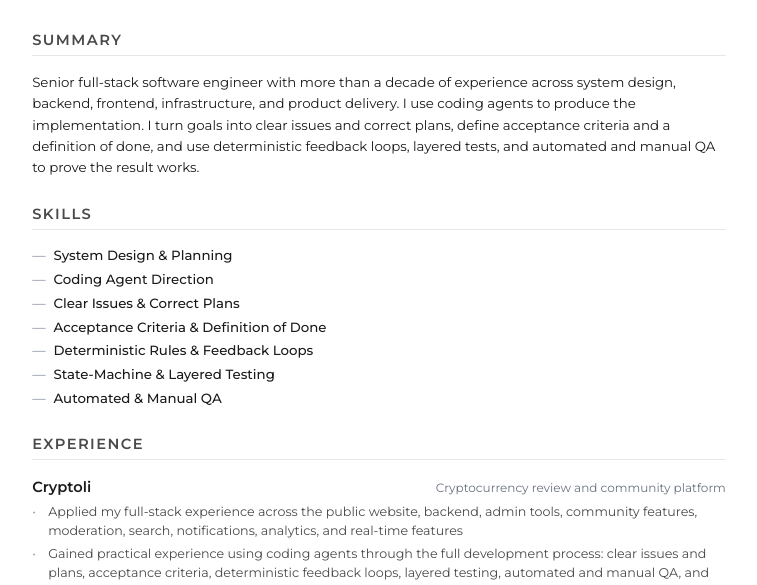
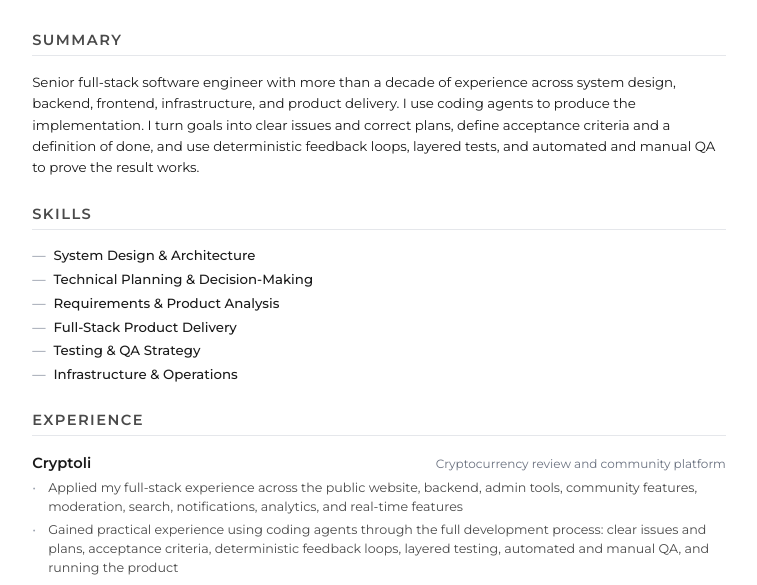
Before and after one commit to scripness/site, a plain HTML site: page priv/resume/resume.html in a window 1280 px wide. Shown: the part 174-759 px from the top of the page, without its empty margins (261-1018 px from the left). Drawn offline with Linux system fonts and the light colour scheme.

Commit message:
refactor(resume): focus skills on engineering expertise
Amp-Thread-ID: https://ampcode.com/threads/T-019feb03-1b4c-727c-81e1-cb6cf4d0efcf
Co-authored-by: Amp <amp@ampcode.com>

```diff
--- a/priv/resume/resume.html
+++ b/priv/resume/resume.html
@@ -31,13 +31,12 @@
     <section class="section">
       <h2 class="section-title">Skills</h2>
       <ul class="skills-list">
-        <li>System Design & Planning</li>
-        <li>Coding Agent Direction</li>
-        <li>Clear Issues & Correct Plans</li>
-        <li>Acceptance Criteria & Definition of Done</li>
-        <li>Deterministic Rules & Feedback Loops</li>
-        <li>State-Machine & Layered Testing</li>
-        <li>Automated & Manual QA</li>
+        <li>System Design & Architecture</li>
+        <li>Technical Planning & Decision-Making</li>
+        <li>Requirements & Product Analysis</li>
+        <li>Full-Stack Product Delivery</li>
+        <li>Testing & QA Strategy</li>
+        <li>Infrastructure & Operations</li>
       </ul>
     </section>
 
```
Also changed, not shown: 1 other file.
